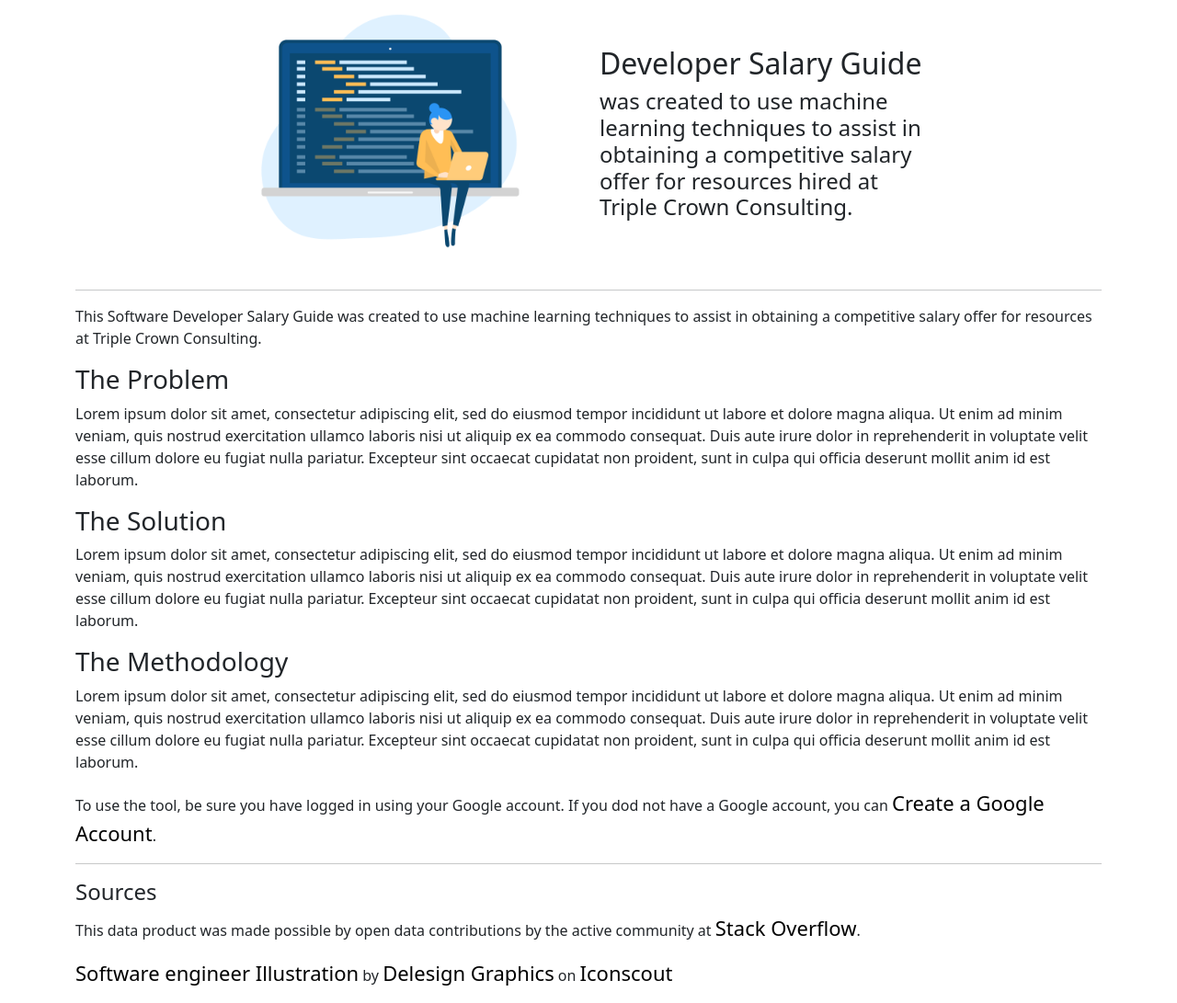
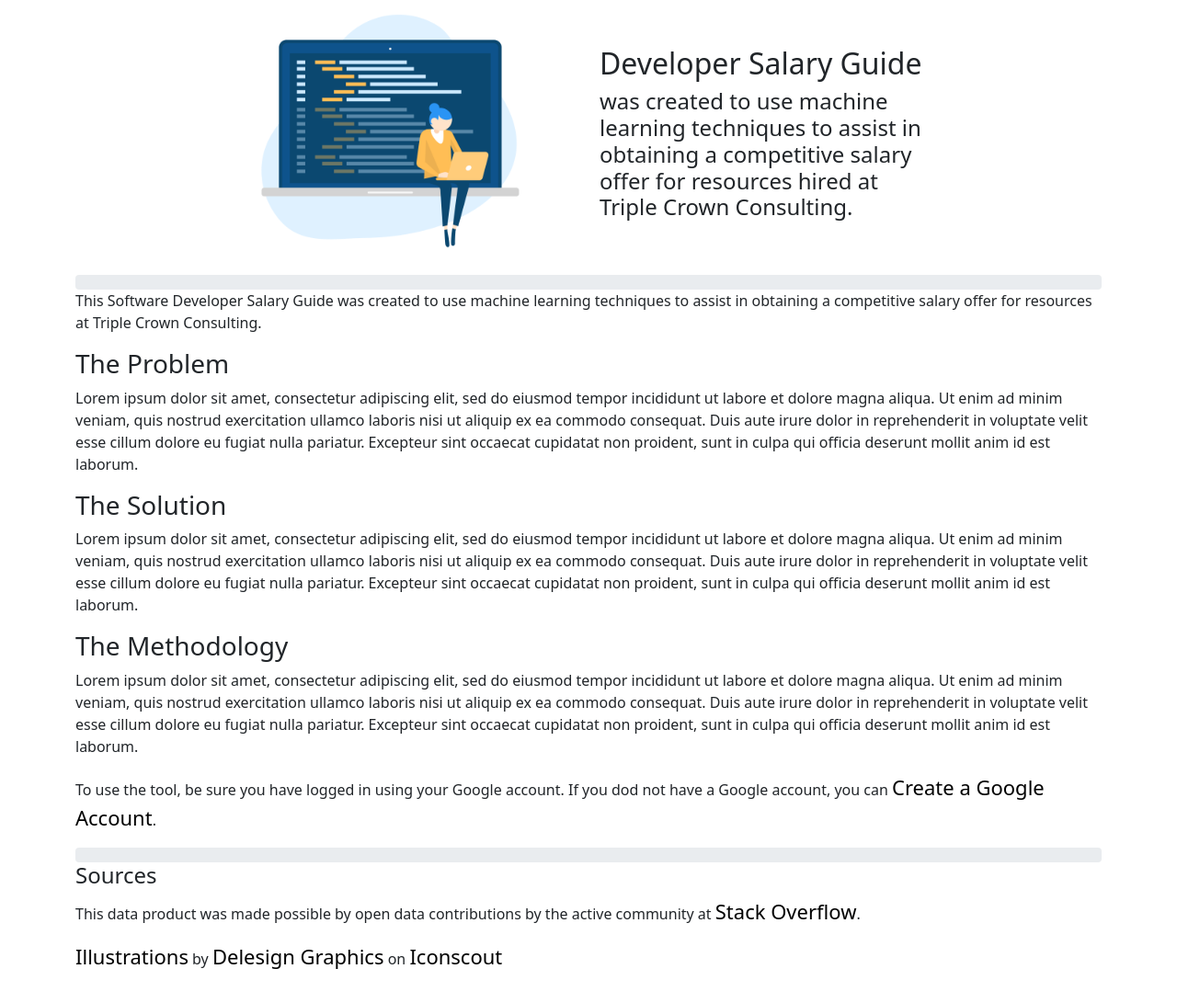
Before and after one commit to triple-crown-consulting/developer-salary-guide, a Flask app: page / in a window 1280 px wide. Shown: the part 66-1157 px from the top of the page at 92% size. After the commit the page ends 1120 px from the top, so only its background shows below. Run offline with Flask 2, Linux system fonts and the light colour scheme; parts of the project's set-up code (start-up, migrations or seed data) failed here and were passed over.

Commit message:
Working on frontend styling

```diff
--- a/templates/about.html
+++ b/templates/about.html
@@ -10,7 +10,11 @@
         <div class="col-4 my-auto"><h2>Developer Salary Guide</h2><h4> was created to use machine learning techniques to
             assist in obtaining a competitive salary offer for resources hired at Triple Crown Consulting.</h4></div>
     </div>
-    <hr>
+    <div class="progress">
+        <br/>
+        <div class="progress-bar my-2" role="progressbar" aria-valuenow="0" aria-valuemin="0" aria-valuemax="100"></div>
+        <br/>
+    </div>
 
     <p>This Software Developer Salary Guide was created to use machine learning techniques to assist in obtaining a
         competitive salary offer for resources at Triple Crown Consulting.</p>
@@ -36,13 +40,17 @@
 
     <p>To use the tool, be sure you have logged in using your Google account. If you dod not have a Google account, you
         can <a href="https://accounts.google.com/Signup" target="_blank">Create a Google Account</a>.</p>
-    <hr>
+    <div class="progress">
+        <br/>
+        <div class="progress-bar my-2" role="progressbar" aria-valuenow="0" aria-valuemin="0" aria-valuemax="100"></div>
+        <br/>
+    </div>
 
     <h4>Sources</h4>
     <p>This data product was made possible by open data contributions by the active community at <a
             href="https://stackoverflow.com/" target="_blank">Stack Overflow</a>.</p>
-    <p><a href="https://iconscout.com/illustrations/software-engineer" target="_blank">Software engineer
-        Illustration</a> by <a href="https://iconscout.com/contributors/delesign">Delesign Graphics</a> on <a
+    <p><a href="https://iconscout.com/illustrations/software-engineer" target="_blank">
+        Illustrations</a> by <a href="https://iconscout.com/contributors/delesign">Delesign Graphics</a> on <a
             href="https://iconscout.com">Iconscout</a></p>
 
 {% endblock %}
```
Also changed, not shown: templates/index.html (+36 -15 lines).
